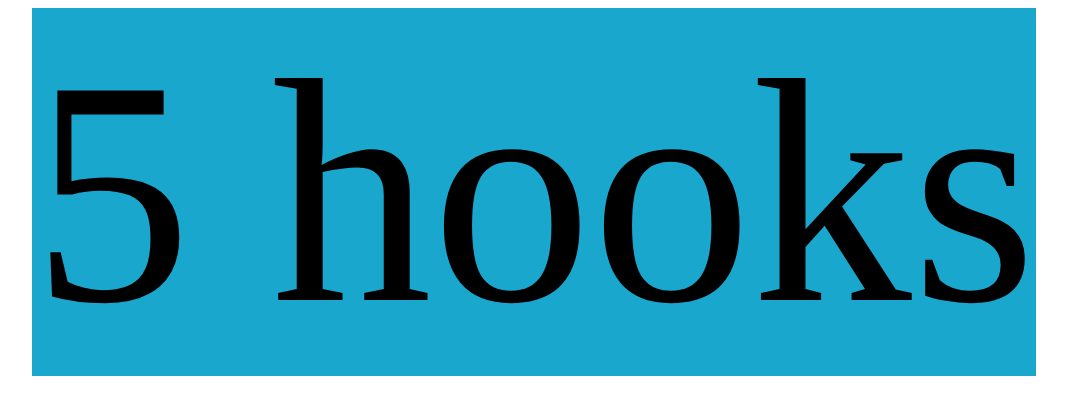
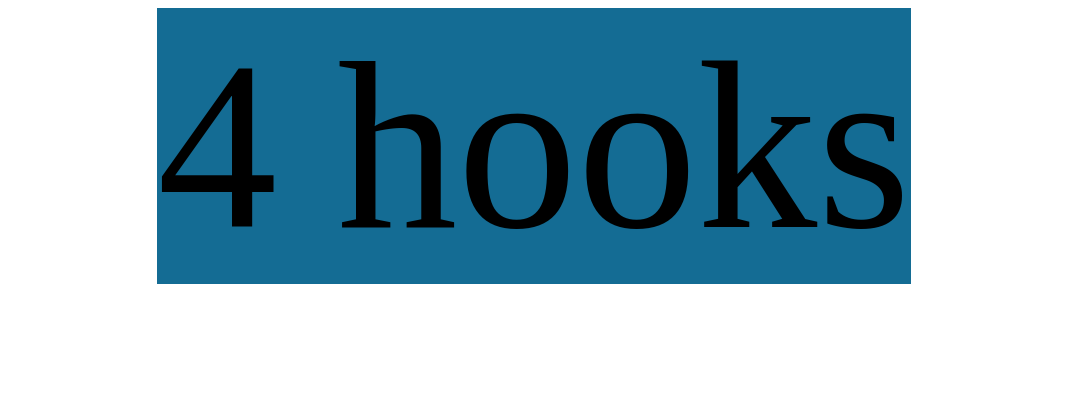
Before and after one commit to drvisiegroep/boxing, a plain HTML site: page index.html in a window 1280 px wide. Shown: the whole page, without its empty margins (106-1173 px from the left). Drawn offline with Linux system fonts and the light colour scheme.

Commit message:
movesets

```diff
--- a/script.js
+++ b/script.js
@@ -8,6 +8,12 @@ const timedMovesets = {
   '3 hooks':3000,
   '4 hooks':4000,
   '5 hooks':5000,
+  'left hook, right straight': 2000,
+  'right straight, left hook': 2000,
+  'right uppercut':1500,
+  'left uppercut':1500,
+  'body shot':1500,
+  'liver shot':1500,
 }
 
 function getRandomMove(input) {
--- a/style.css
+++ b/style.css
@@ -5,7 +5,7 @@
 }
 .wrapper .combo {
     max-width: 90vw;
-    font-size: 20em;
+    font-size: 15em;
     background-color: #19A7CE;
     white-space: nowrap;
 }
```
